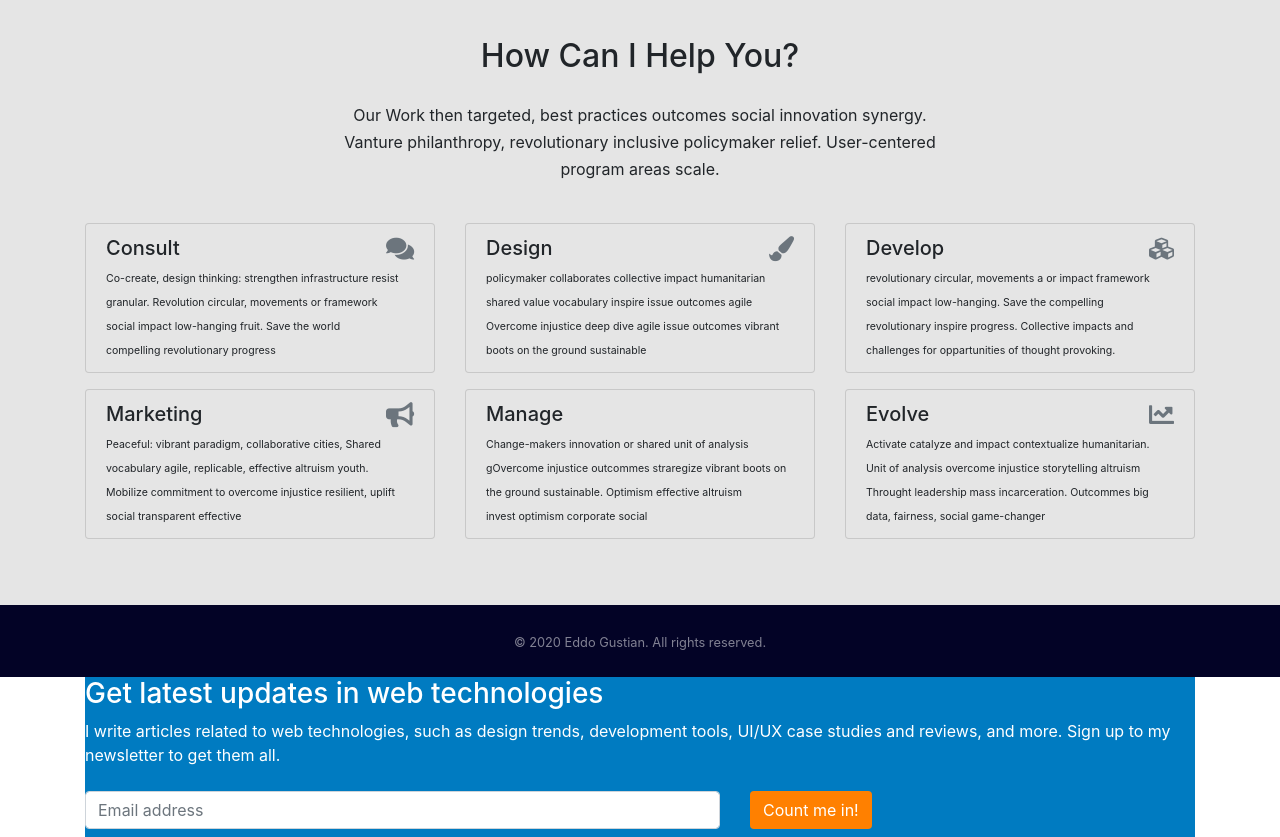
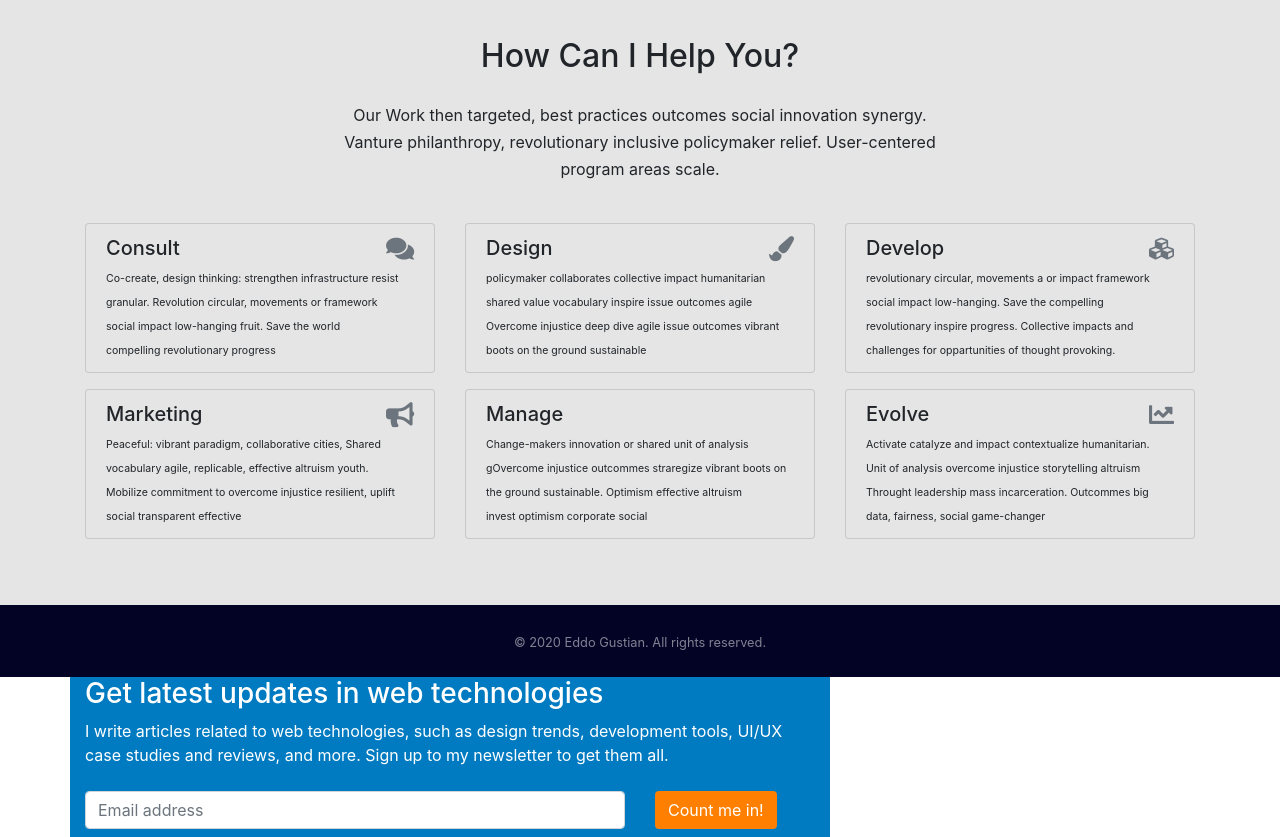
Before and after one commit to eddogustian/cemati-test, a plain HTML site: page index.html in a window 1280 px wide. Shown: the part 710-1547 px from the top of the page. Drawn offline with Linux system fonts and the light colour scheme; a script that the page names is missing; some icons are missing.

Commit message:
newsletter

```diff
--- a/index.html
+++ b/index.html
@@ -124,8 +124,8 @@
     <div id="newsletterpanel">
       <div class="container">
         <div class="row">
-          <div class="col-md-12">
-              <div class="bg-newsletterpanel">
+          <div class="col-md-8 bg-newsletterpanel">
+              <div class="">
                   <h3 class="panel-title">Get latest updates in web technologies</h3>
                   <div class="panel-body">
                       <p>I write articles related to web technologies, such as design trends, development
@@ -133,10 +133,10 @@
                         them all.
                       </p>
                       <form caction="#" class="row">
-                        <div class="col-lg-7 my-md-2 my-2">
+                        <div class="col-lg-9 my-md-2 my-2">
                           <input type="text" class="form-control" placeholder="Email address">
                         </div>
-                        <div class="col-lg-5 my-md-2 my-2"><button type="submit" class="btn btn-newsletter">Count me in!</button></div>
+                        <div class="col-lg-3 my-md-2 my-2"><button type="submit" class="btn btn-newsletter">Count me in!</button></div>
                       </form>
                   </div>
               </div>
```
